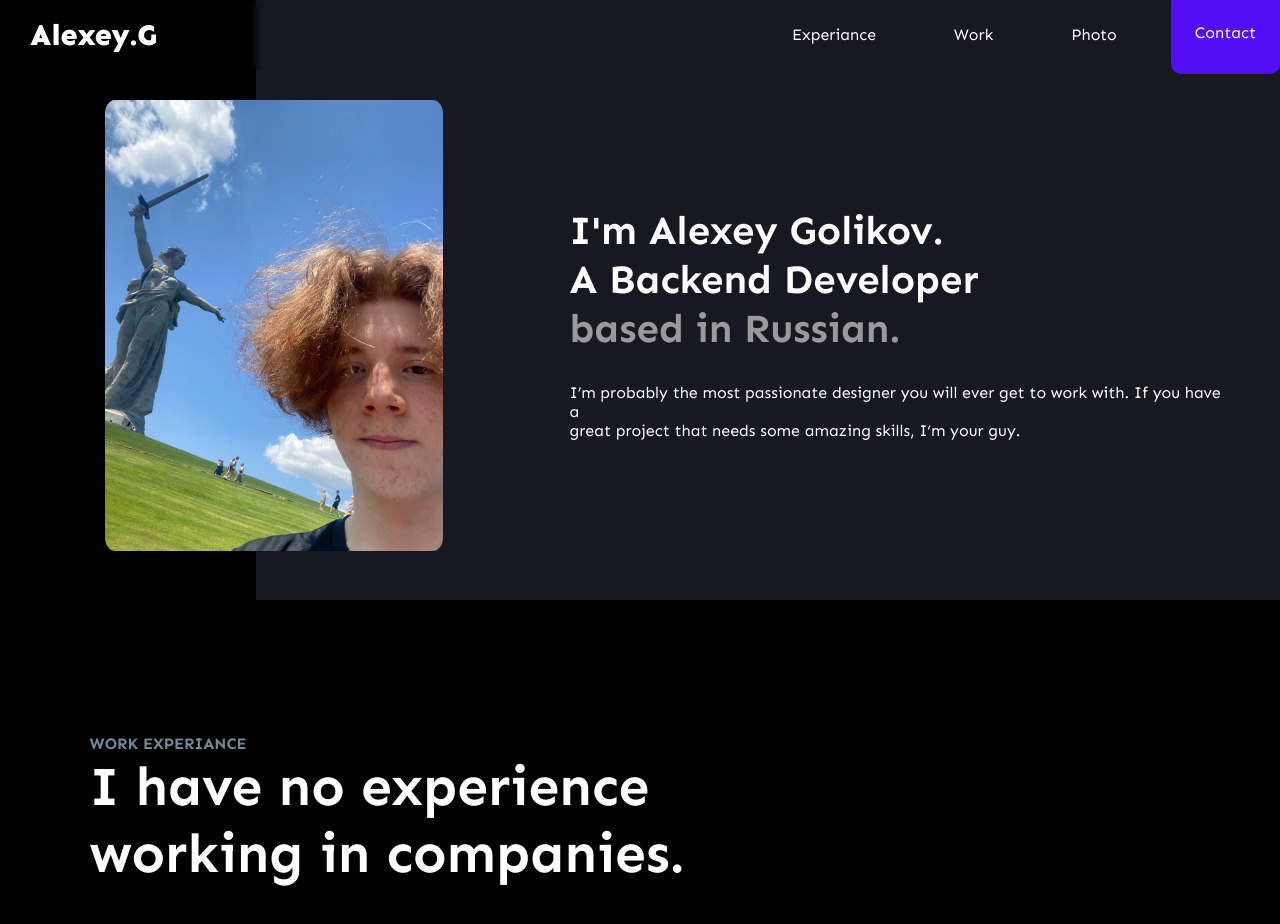
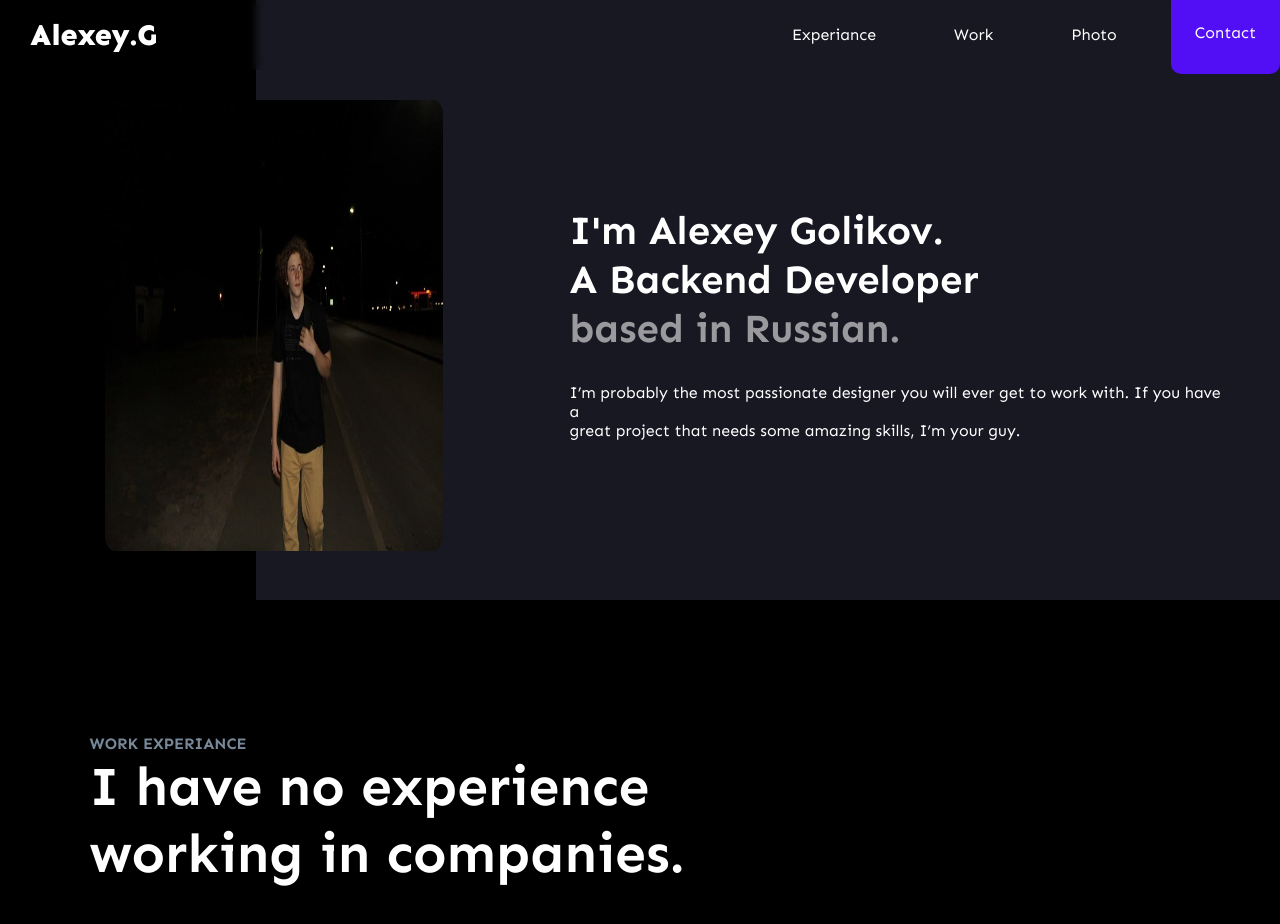
Before and after one commit to f1n4ikul/Alex.G_, a plain HTML site: page index.html in a window 1280 px wide. Shown: the top 924 px of the page. Drawn offline with nearby package versions, Linux system fonts and the light colour scheme.

Commit message:
Update index.html

```diff
--- a/index.html
+++ b/index.html
@@ -43,7 +43,7 @@
             <div class="wrap-main-info">
                 <div class="ball_"></div>
                 <div class="main-img-container">
-                    <img class="main-img" src="img/photo_2024-07-28_18-51-17.jpg" alt="">
+                    <img class="main-img" src="img/photo_2025-02-13_22-39-45.jpg" alt="">
                 </div>
                 <div class="help_"></div>
                 <div class="main-text-container">
```
